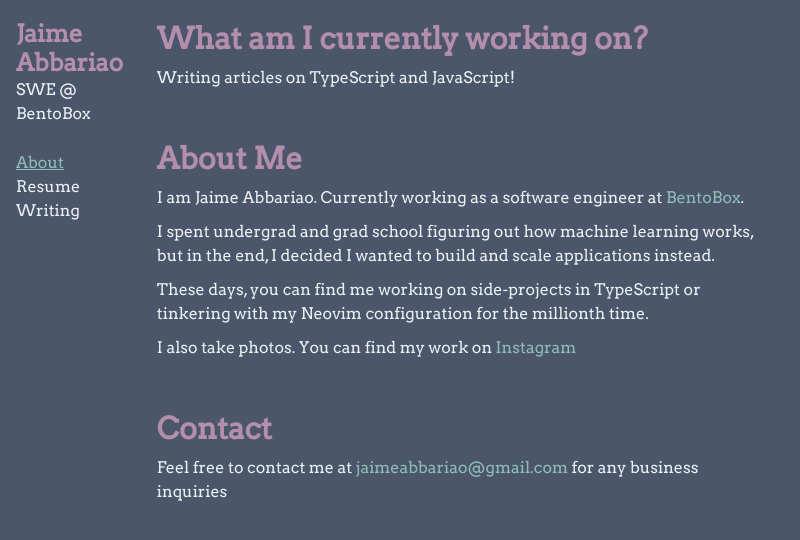
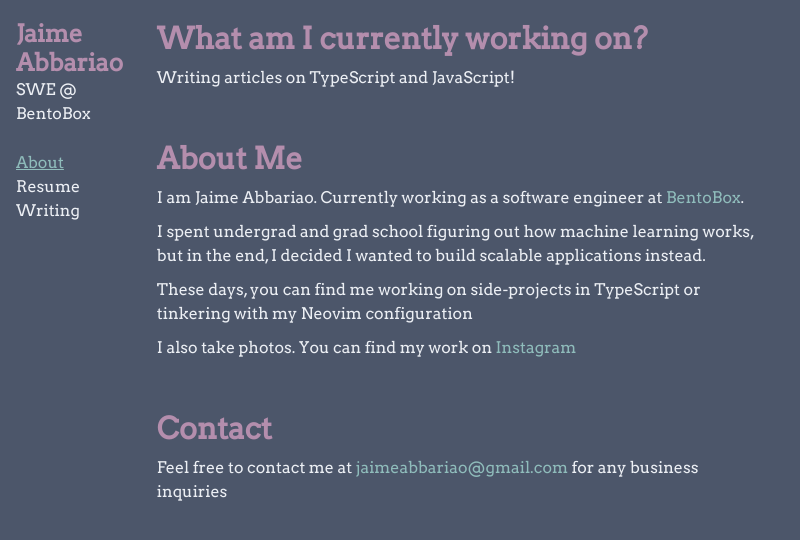
Before and after one commit to ja153903/jabbariao_dotcom, a Next.js app: page / in a window 1280 px wide. Shown: the top 540 px of the page, without its empty margins (0-800 px from the left). Built offline with nearby package versions, Linux system fonts and the light colour scheme.

Commit message:
updated intro stuff

```diff
--- a/pages/index.tsx
+++ b/pages/index.tsx
@@ -21,12 +21,12 @@ const About: NextPage = () => {
         </Text>
         <Text mb="10px" maxW="600px">
           I spent undergrad and grad school figuring out how machine learning
-          works, but in the end, I decided I wanted to build and scale
+          works, but in the end, I decided I wanted to build scalable
           applications instead.
         </Text>
         <Text mb="10px" maxW="600px">
           These days, you can find me working on side-projects in TypeScript or
-          tinkering with my Neovim configuration for the millionth time.
+          tinkering with my Neovim configuration
         </Text>
         <Text maxW="600px">
           I also take photos. You can find my work on{' '}
```
